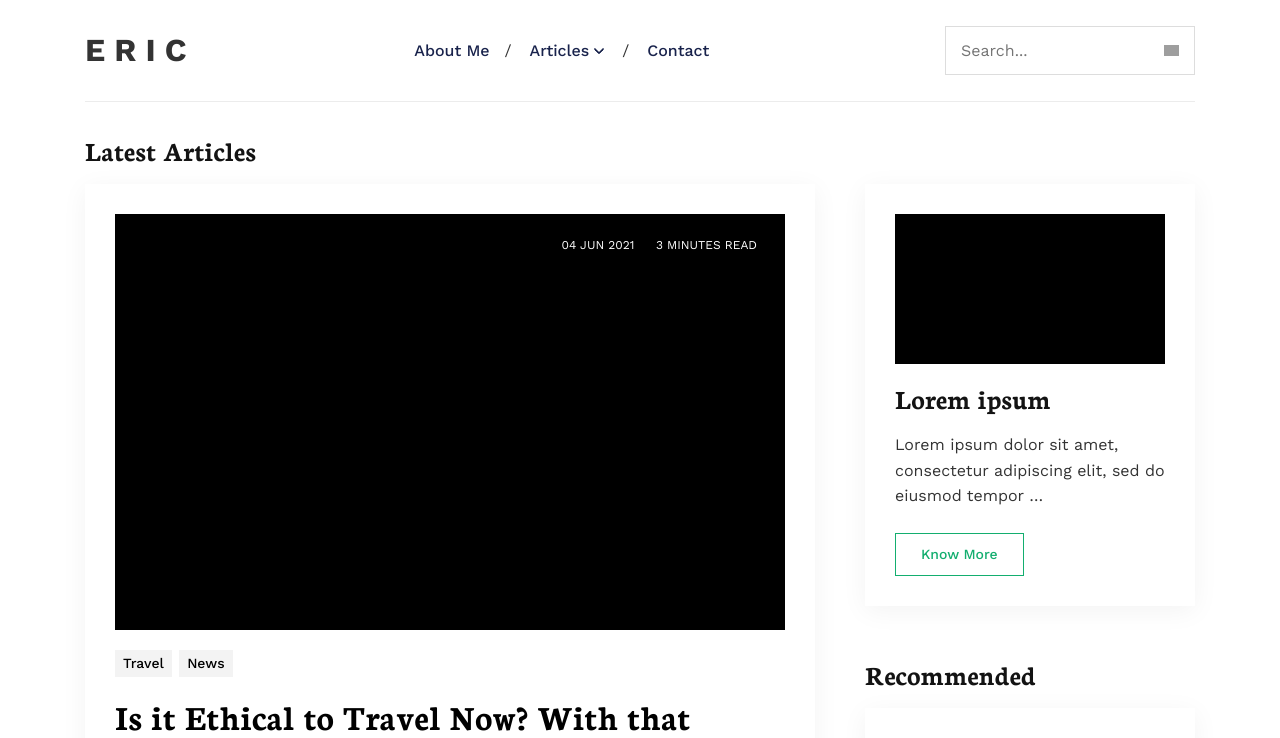
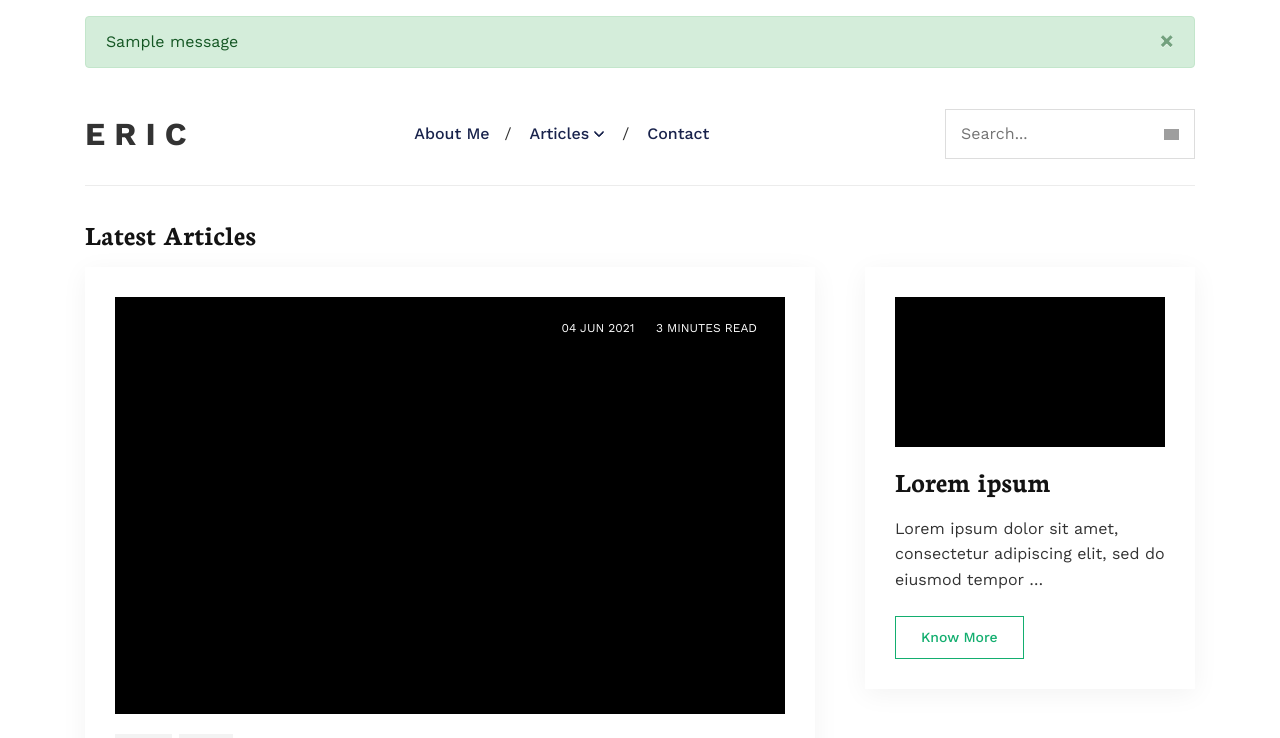
Before and after one commit to eric-py/FlaskBlog, a Flask app: page / in a window 1280 px wide. Shown: the top 738 px of the page. Run offline with Flask 3, Linux system fonts and the light colour scheme; tables that the repository leaves empty hold one stand-in row (values such as "Sample post"); one stand-in notice (Sample message) is shown; parts of the project's set-up code (start-up, migrations or seed data) failed here and were passed over; some libraries are stand-ins or nearby versions; grey boxes are pictures that could not be loaded.

Commit message:
base: add flash message to base.html

```diff
--- a/app/templates/base.html
+++ b/app/templates/base.html
@@ -27,6 +27,21 @@
 
 <body>
 
+	<div class="container mt-3">
+        {% with messages = get_flashed_messages(with_categories=true) %}
+            {% if messages %}
+                {% for category, message in messages %}
+                    <div class="alert alert-{{ category }} alert-dismissible fade show" role="alert">
+                        {{ message }}
+                        <button type="button" class="close" data-dismiss="alert" aria-label="Close">
+							<span aria-hidden="true">&times;</span>
+						</button>
+                    </div>
+                {% endfor %}
+            {% endif %}
+        {% endwith %}
+    </div>
+
 {% include 'includes/header.html' %}
 
 {% block content %}{% endblock %}
```
